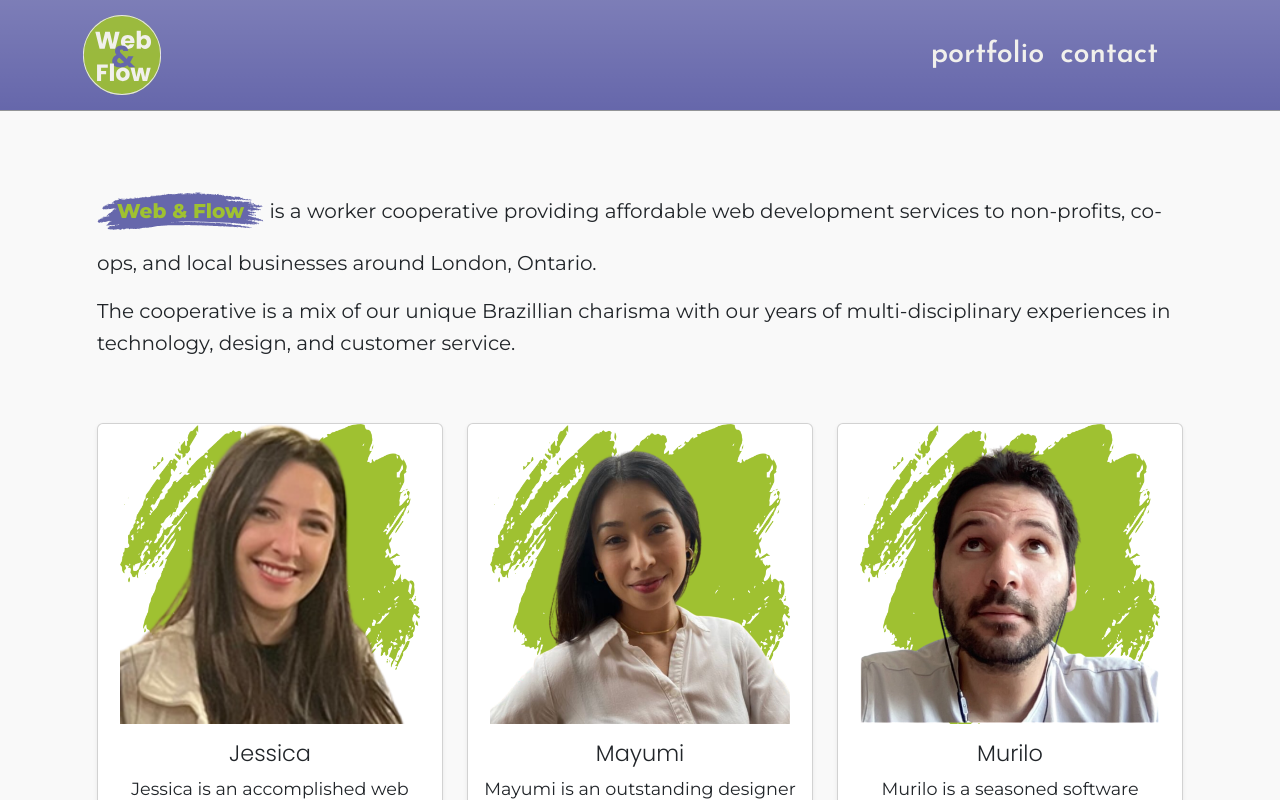
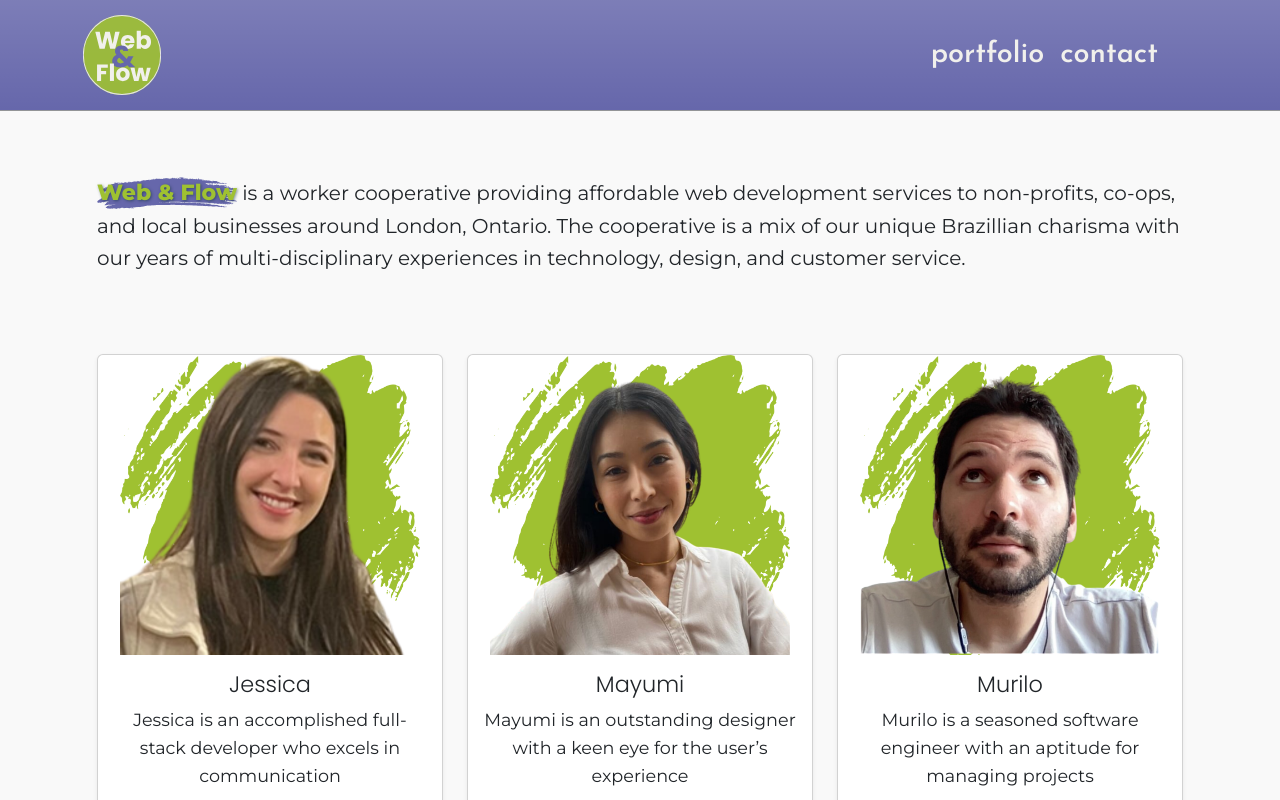
Before and after one commit to webandflowcoop/webandflow, a React (Vite) app: page / in a window 1280 px wide. Shown: the top 800 px of the page. Built offline with nearby package versions, Linux system fonts and the light colour scheme.

Commit message:
Changes in text

```diff
--- a/src/App.css
+++ b/src/App.css
@@ -85,16 +85,15 @@ button:hover {
 .brush-text {
   position: relative;
   display: inline-block;
-  padding: 20px;
   background-image: url("./assets/brush-stroke.svg");
   background-size: contain;
   background-repeat: no-repeat;
   background-position: center;
   font-weight: 800;
-  font-size: 20px;
-  -webkit-text-stroke: 0px var(--white-smoke);
+  font-size: 22px;
   color: var(--lime-green);
   transform: scale(1);
+  text-shadow: 1px 1px 3px rgba(9, 46, 49, 0.5);
 }
 
 /* Navbar */
--- a/src/pages/Home.tsx
+++ b/src/pages/Home.tsx
@@ -10,7 +10,7 @@ const Home = () => {
       name: "Jessica",
       image: Jessica,
       blurb:
-        "Jessica is an accomplished web developer who excels in business communication",
+        "Jessica is an accomplished full-stack developer who excels in communication",
       socials: {
         email: "mailto:jessica@webandflow.coop",
       },
@@ -56,14 +56,13 @@ const Home = () => {
               <span className="brush-text">Web & Flow</span> is a worker
               cooperative providing affordable web development services to
               non-profits, co-ops, and local businesses around London, Ontario.
-            </p>
-          </div>
-          <div className="row mb-5">
-            <p>
               The cooperative is a mix of our unique Brazillian charisma with
               our years of multi-disciplinary experiences in technology, design,
               and customer service.
             </p>
+          </div>
+          <div className="row mb-5">
+            <p></p>
           </div>
           <div className="row">
             {teamMembers.map((member, index) => (
```
